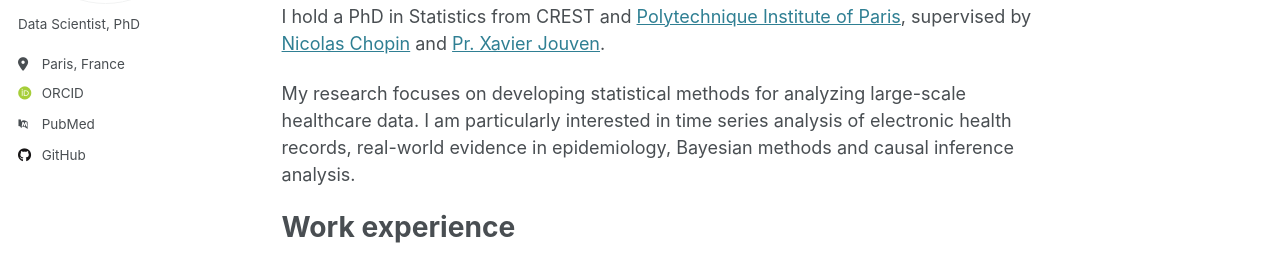
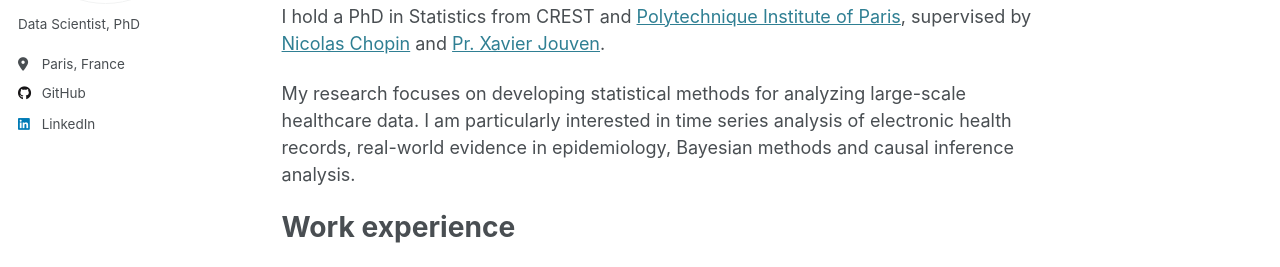
Before and after one commit to youyoussfi/youyoussfi.github.io, a Jekyll site: the page built from _pages/about.md, in a window 1280 px wide. Shown: the part 277-544 px from the top of the page. Built offline with Jekyll 4.4.1, drawn with Linux system fonts in a browser that asks for light colours; some web fonts are replaced.

Commit message:
Update _config.yml

```diff
--- a/_config.yml
+++ b/_config.yml
@@ -35,9 +35,9 @@ author:
   arxiv            : # URL - Update with the correct link to your profile
   googlescholar    : #"https://scholar.google.com/citations?user=PS_CX0AAAAAJ"
   impactstory      : # URL
-  orcid            : "http://orcid.org/yourorcidurl"
+  orcid            : #"http://orcid.org/yourorcidurl"
   semantic         : # URL
-  pubmed           : "https://www.ncbi.nlm.nih.gov/pubmed/?term=john+snow"
+  pubmed           : #"https://www.ncbi.nlm.nih.gov/pubmed/?term=john+snow"
   researchgate     : # URL
   scopus           : # URL
 
@@ -45,7 +45,7 @@ author:
   bitbucket        : # Username - Update with your username on the site
   codepen          : # Username
   dribbble         : # Username
-  github           : "academicpages"
+  github           : "https://github.com/youyoussfi"
   kaggle           : # Username
   stackoverflow    : # User number or user number and name (i.e., use "1" or "1/jeff-atwood")
 
@@ -59,7 +59,7 @@ author:
   keybase          : # Username
   instagram        : # Username
   lastfm           : # Username
-  linkedin         : # Username
+  linkedin         : "www.linkedin.com/in/profil-younès-youssfi"
   mastodon         : # URL
   medium           : # URL
   pinterest        : # Username
```
